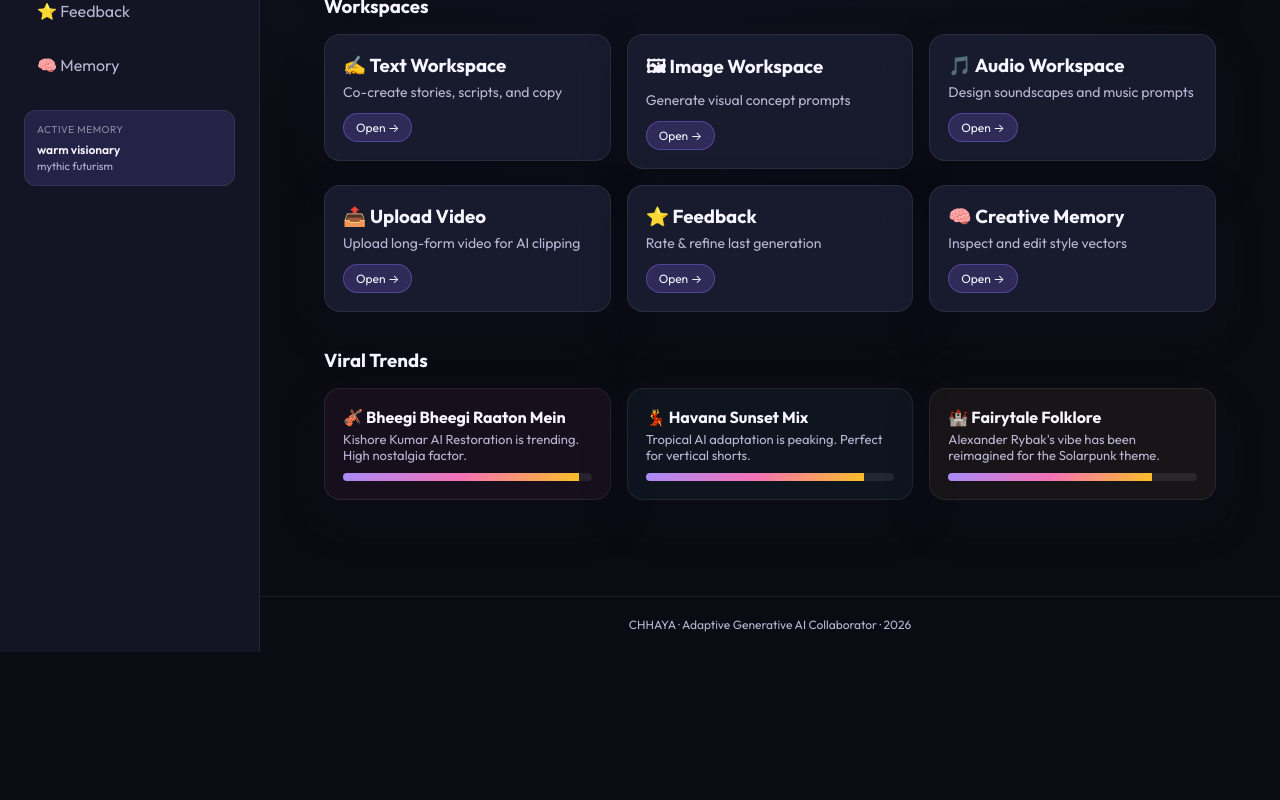
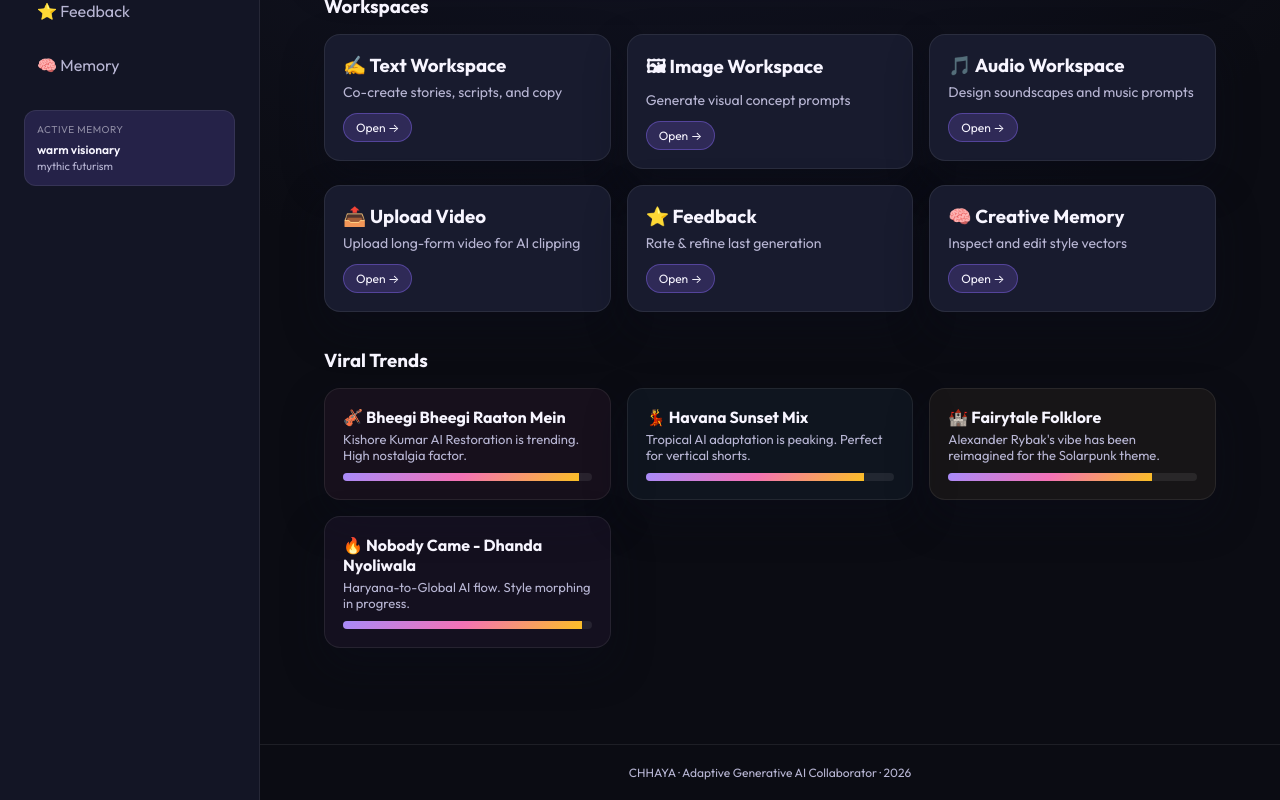
Before and after one commit to AbhayKTS/gla2, a React (Vite) app in the folder frontend/: page /app in a window 1280 px wide. Shown: the part 668-1468 px from the top of the page. Before the commit the page ends 1320 px from the top, so only its background shows below. Built offline with nearby package versions, Linux system fonts and the light colour scheme; no server answers.

Commit message:
Add Nobody Came trend to dashboard

```diff
--- a/frontend/src/components/pages/DashboardPage.tsx
+++ b/frontend/src/components/pages/DashboardPage.tsx
@@ -114,6 +114,11 @@
           <p style={{ fontSize: 13, color: "var(--text-muted)", marginTop: 4 }}>Alexander Rybak's vibe has been reimagined for the Solarpunk theme.</p>
           <div className="progress-bar" style={{ marginTop: 10 }}><div className="progress" style={{ width: "82%", background: "var(--brand-gradient)" }} /></div>
         </div>
+        <div className="card" style={{ background: "rgba(200,100,255,0.05)" }}>
+          <h4>🔥 Nobody Came - Dhanda Nyoliwala</h4>
+          <p style={{ fontSize: 13, color: "var(--text-muted)", marginTop: 4 }}>Haryana-to-Global AI flow. Style morphing in progress.</p>
+          <div className="progress-bar" style={{ marginTop: 10 }}><div className="progress" style={{ width: "96%", background: "var(--brand-gradient)" }} /></div>
+        </div>
       </div>
     </div>
   );
```
